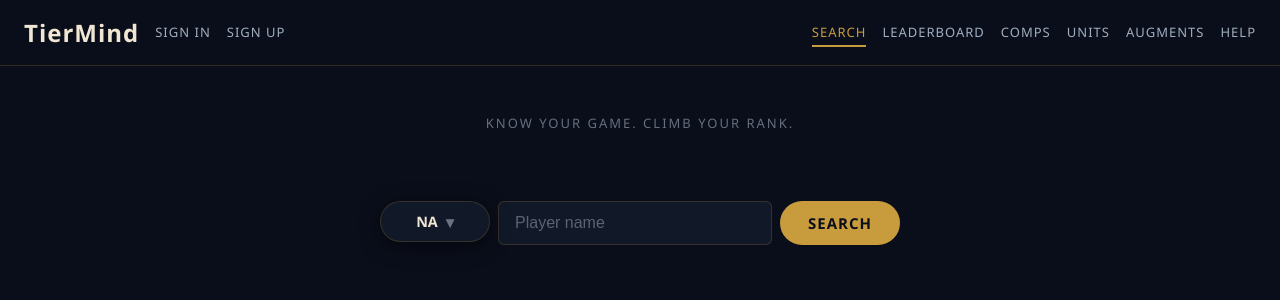
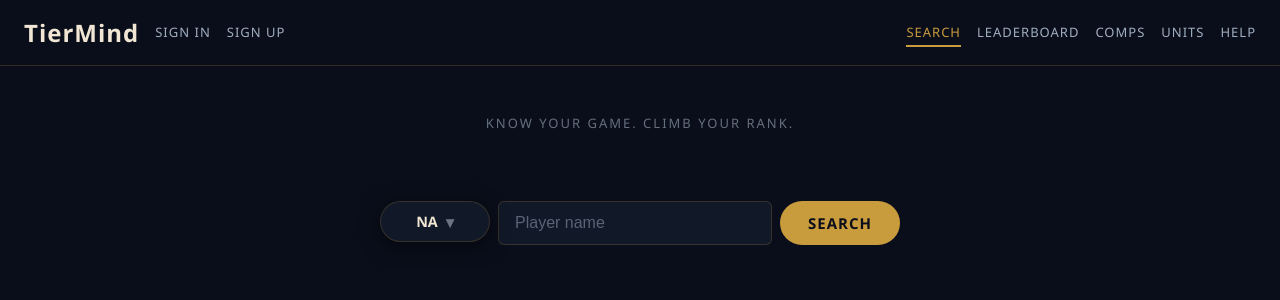
Before and after one commit to Unravel2802/TFT-analyzer, a React (Vite) app in the folder frontend/: page / in a window 1280 px wide. Shown: the top 300 px of the page. Built offline with nearby package versions, Linux system fonts and the light colour scheme.

Commit message:
fix(nav): remove dead /augments link from guest navbar

```diff
--- a/frontend/src/layout/Navbar.tsx
+++ b/frontend/src/layout/Navbar.tsx
@@ -84,7 +84,6 @@
                         <NavLink to='/leaderboard' className={linkClass}>Leaderboard</NavLink>
                         <NavLink to='/comps' className={linkClass}>Comps</NavLink>
                         <NavLink to='/units' className={linkClass}>Units</NavLink>
-                        <NavLink to='/augments' className={linkClass}>Augments</NavLink>
                         <NavLink to='/help' className={linkClass}>Help</NavLink>
                     </>
                 )}
```
